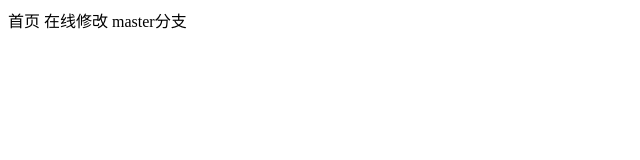
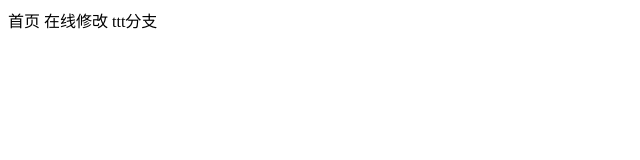
Before and after one commit to Georgiafab/gp1, a plain HTML site: page index.html in a window 1280 px wide. Shown: the full height of the page, 0-640 px from the left. Drawn offline with Linux system fonts and the light colour scheme.

Commit message:
创建ttt分支

```diff
--- a/index.html
+++ b/index.html
@@ -9,6 +9,6 @@
 <body>
 
 首页  在线修改
-master分支
+ttt分支
 </body>
 </html>
```
